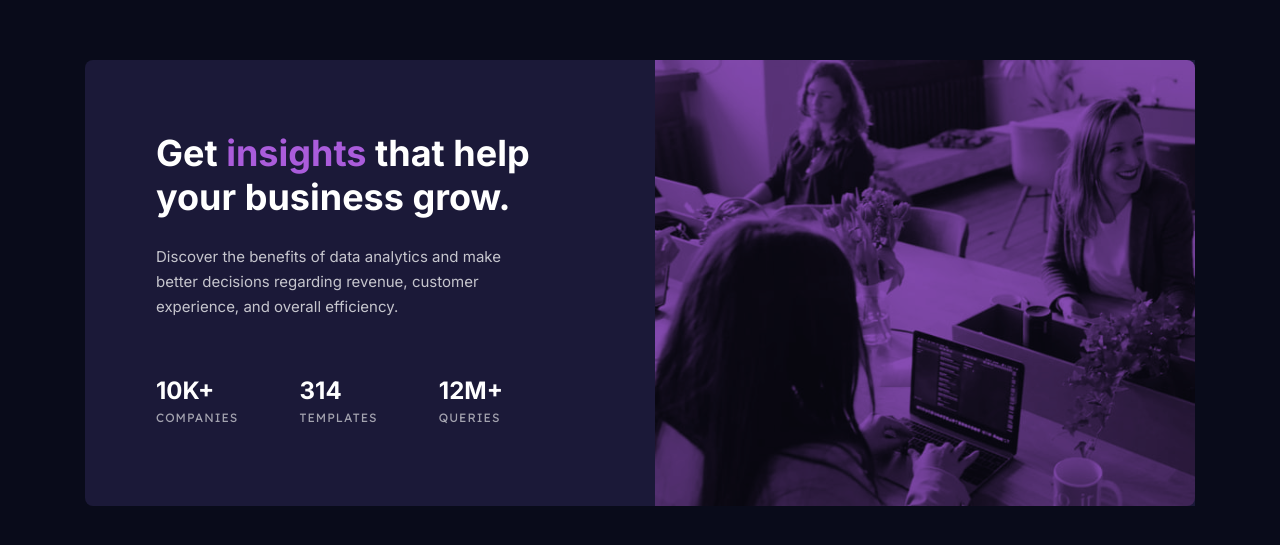
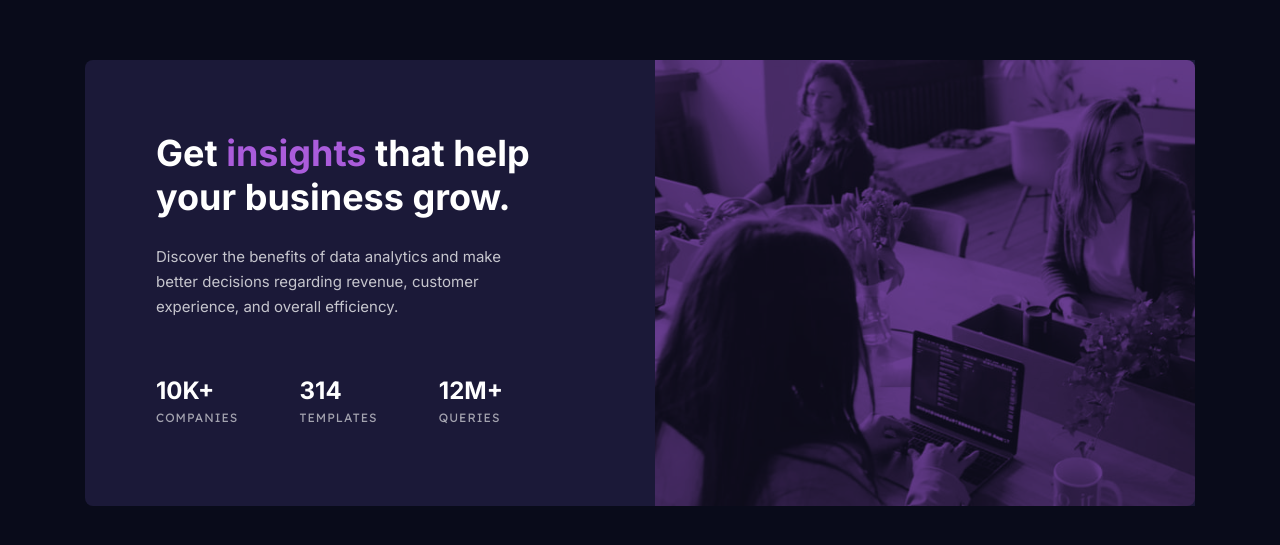
Before and after one commit to Madmanden/stats-preview-card-component, a plain HTML site: page index.html in a window 1280 px wide. Shown: the part 117-662 px from the top of the page. Drawn offline with Linux system fonts and the light colour scheme.

Commit message:
fixed layout

```diff
--- a/style/style.scss
+++ b/style/style.scss
@@ -48,7 +48,7 @@ body {
     background-image: url("../images/image-header-mobile.jpg");
     background-size: cover;
     background-blend-mode: multiply;
-    opacity: 0.75;
+    opacity: 0.55;
     border-top-left-radius: 8px;
     border-top-right-radius: 8px;
   }
```
Also changed, not shown: style/style.css.
